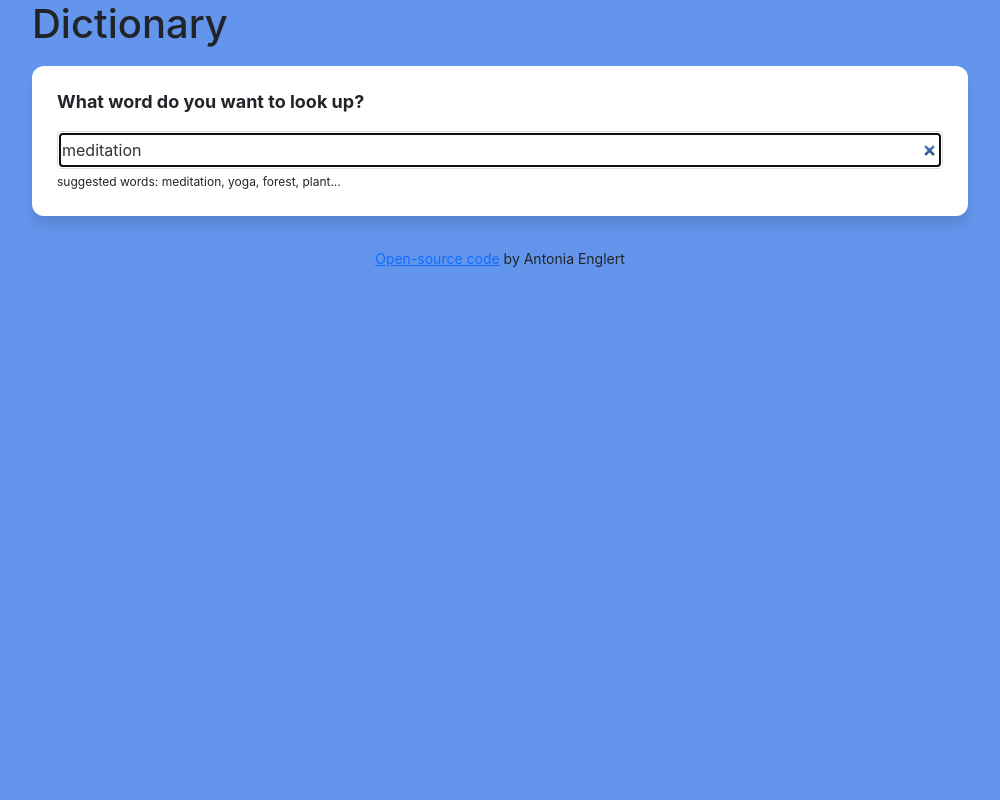
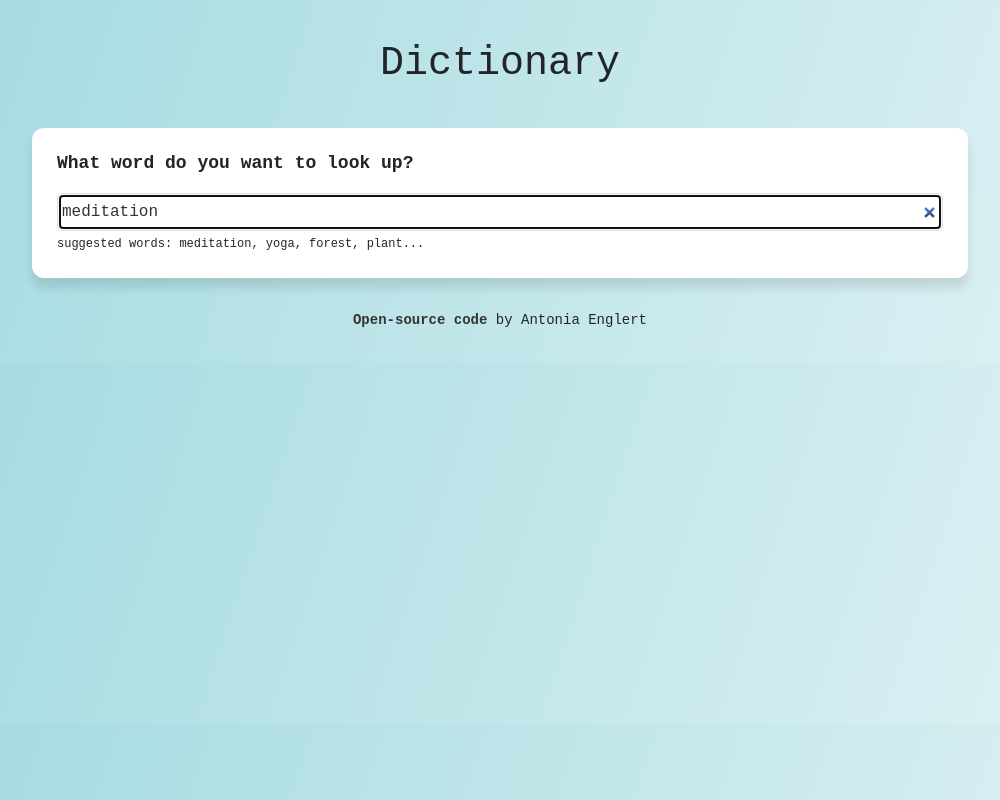
Before and after one commit to antoniapiae/dictionary-project, a React (Create React App) app: page / in a window 1280 px wide. Shown: the whole page, without its empty margins (140-1140 px from the left). Built offline with nearby package versions, Linux system fonts and the light colour scheme; no server answers.

Commit message:
Final Adjustments

```diff
--- a/src/App.css
+++ b/src/App.css
@@ -1,13 +1,29 @@
 body {
-  background: #6495ed;
+  background: linear-gradient(
+    108.1deg,
+    rgb(167, 220, 225) 11.2%,
+    rgb(217, 239, 242) 88.9%
+  );
+}
+
+.header {
+  text-align: center;
+  margin: 40px 0;
 }
 
 .App {
   max-width: 960px;
   margin: 0 auto;
+  font-family: "Courier New", Courier, monospace;
 }
 
 .App-footer {
   text-align: center;
   margin: 30px 0;
 }
+
+.source {
+  text-decoration: none;
+  color: #333;
+  font-weight: bold;
+}
--- a/src/App.js
+++ b/src/App.js
@@ -7,13 +7,14 @@ export default function App() {
     <div className="App">
       <div className="container">
         <header className="App-header"></header>
-        <h1>Dictionary</h1>
+        <h1 className="header">Dictionary</h1>
         <main>
           <Dictionary defaultKeyword="meditation" />
         </main>
         <footer className="App-footer">
           <small>
             <a
+              className="source"
               href="https://github.com/antoniapiae/dictionary-project"
               target="_blank"
               rel="noreferrer"
--- a/src/Phonetic.css
+++ b/src/Phonetic.css
@@ -9,12 +9,17 @@
   border-radius: 18px;
   font-size: 14px;
   font-weight: bold;
+  color: black;
   margin-right: 12px;
   transition: all 150ms ease-in-out;
 }
 
 .Phonetic a:hover {
-  background: #6495ed;
+  background: linear-gradient(
+    108.1deg,
+    rgb(167, 220, 225) 11.2%,
+    rgb(217, 239, 242) 88.9%
+  );
   color: white;
 }
 
```
Also changed, not shown: public/logo192.png (deleted), public/logo512.png (deleted), public/manifest.json.
